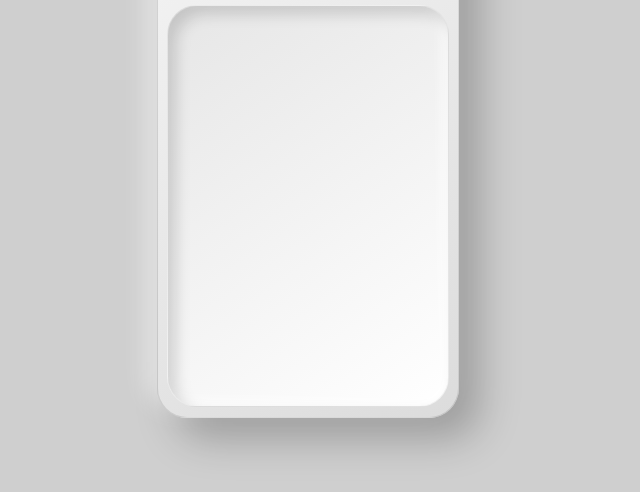
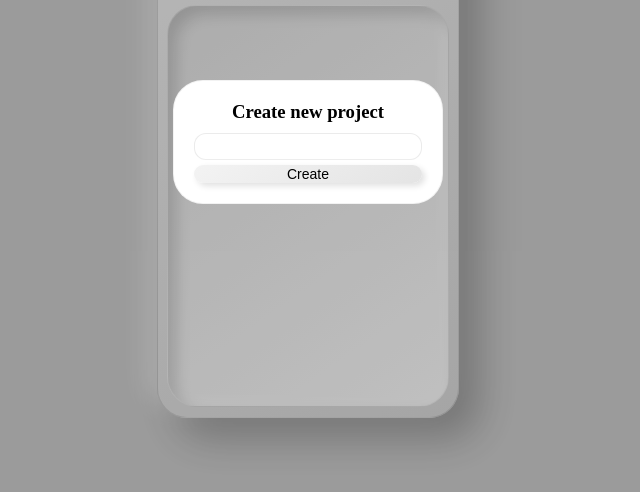
Before and after one commit to mustafababeli/todo-list, a website built with webpack: page src/template.html in a window 1280 px wide. Both pictures are taken after a click on the button "+ Add Project". Shown: the part 258-750 px from the top of the page, without its empty margins (332-972 px from the left). Built offline with nearby package versions, Linux system fonts and the light colour scheme.

Commit message:
added dialog to (add project btn)

```diff
--- a/src/index.js
+++ b/src/index.js
@@ -1,3 +1,29 @@
 import "./styles.css";
+import Todo from "./todo.js";
 import Project from "./project.js";
-import Todo from "./todo.js";
+
+const addProjectBtn = document.getElementById("my-projects");
+const dialog = document.getElementById("add-project");
+const form = document.getElementById("project-form");
+const input = document.getElementById("project-input");
+
+const projects = [];
+
+addProjectBtn.addEventListener("click", () => {
+  dialog.showModal();
+});
+
+form.addEventListener("submit", (e) => {
+  e.preventDefault();
+
+  const projectName = input.value.trim();
+  if (!projectName) return;
+
+  const newProject = new Project(projectName);
+  projects.push(newProject);
+
+  console.log(projects);
+
+  input.value = "";
+  dialog.close();
+});
--- a/src/styles.css
+++ b/src/styles.css
@@ -91,3 +91,53 @@ body {
 
   border: 1px solid rgba(0, 0, 0, 0.05);
 }
+
+.add-project-inner {
+  display: flex;
+  flex-direction: column;
+  justify-content: center;
+  align-items: center;
+  gap: 10px;
+}
+.add-project::backdrop {
+  background: rgba(0, 0, 0, 0.25);
+}
+.add-project {
+  border: 1px solid rgba(0, 0, 0, 0.05);
+  border-radius: 30px;
+  padding: 20px;
+}
+
+.add-project h3 {
+  padding: 0px;
+  margin: 0px;
+}
+
+.project-form {
+  display: flex;
+  flex-direction: column;
+  gap: 5px;
+}
+.project-input {
+  width: 220px;
+  padding: 5px 3px;
+  border: 1px solid rgba(0, 0, 0, 0.08);
+  border-radius: 12px;
+  outline: none;
+}
+.create-button {
+  flex: 1;
+  border-radius: 18px;
+  border: none;
+  cursor: pointer;
+  font-size: 14px;
+  font-weight: 500;
+
+  background: linear-gradient(145deg, #f3f3f3, #e4e4e4);
+
+  box-shadow:
+    3px 3px 6px rgba(0, 0, 0, 0.12),
+    -3px -3px 6px rgba(255, 255, 255, 0.6);
+
+  transition: all 0.15s ease;
+}
--- a/src/template.html
+++ b/src/template.html
@@ -11,12 +11,27 @@
         <div class="header">
           <p class="title">ToDo App</p>
           <div class="header-content">
-            <button class="my-projects">+ Add Project</button>
+            <button id="my-projects" class="my-projects">+ Add Project</button>
             <button class="my-todos">+ Add Todo</button>
           </div>
         </div>
         <div class="content"></div>
       </div>
     </div>
+
+    <dialog id="add-project" class="add-project">
+      <div class="add-project-inner">
+        <h3>Create new project</h3>
+        <form id="project-form" class="project-form">
+          <input
+            type="text"
+            id="project-input"
+            class="project-input"
+            required
+          />
+          <button type="submit" class="create-button">Create</button>
+        </form>
+      </div>
+    </dialog>
   </body>
 </html>
```
